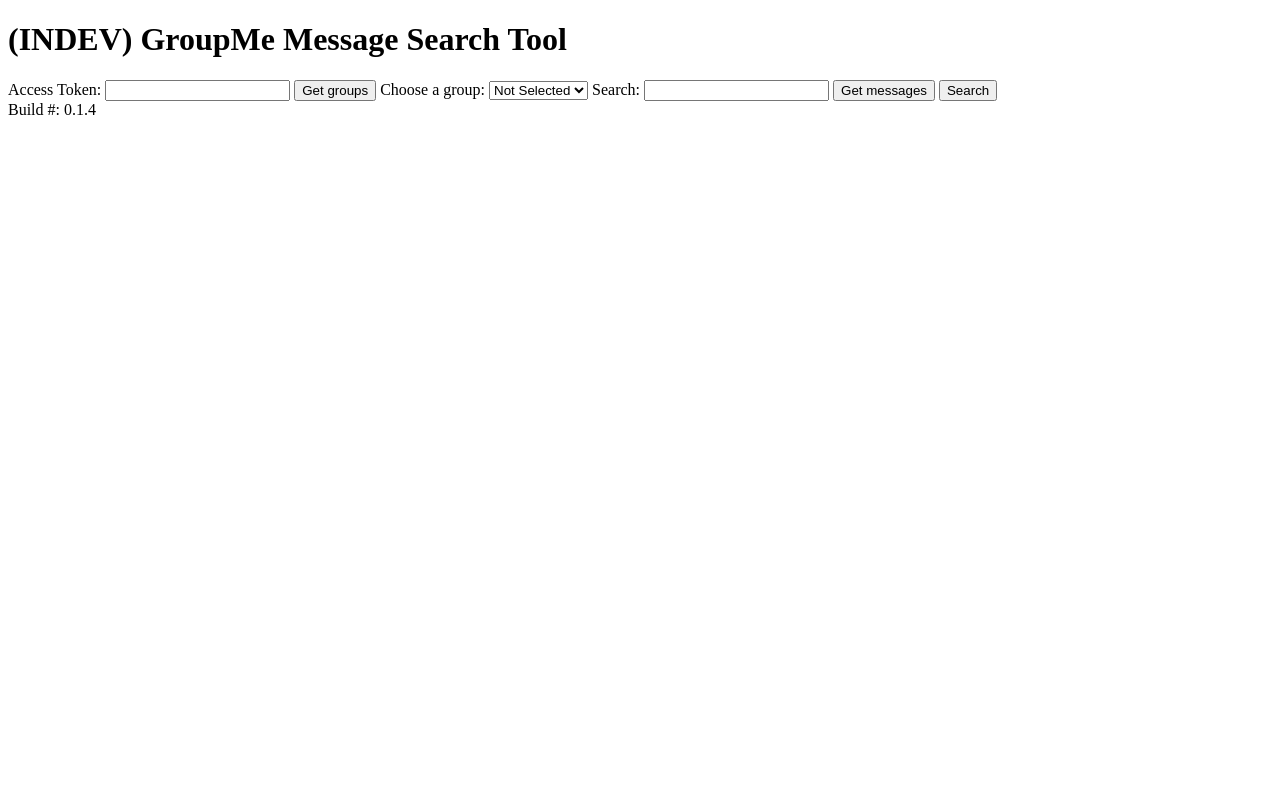
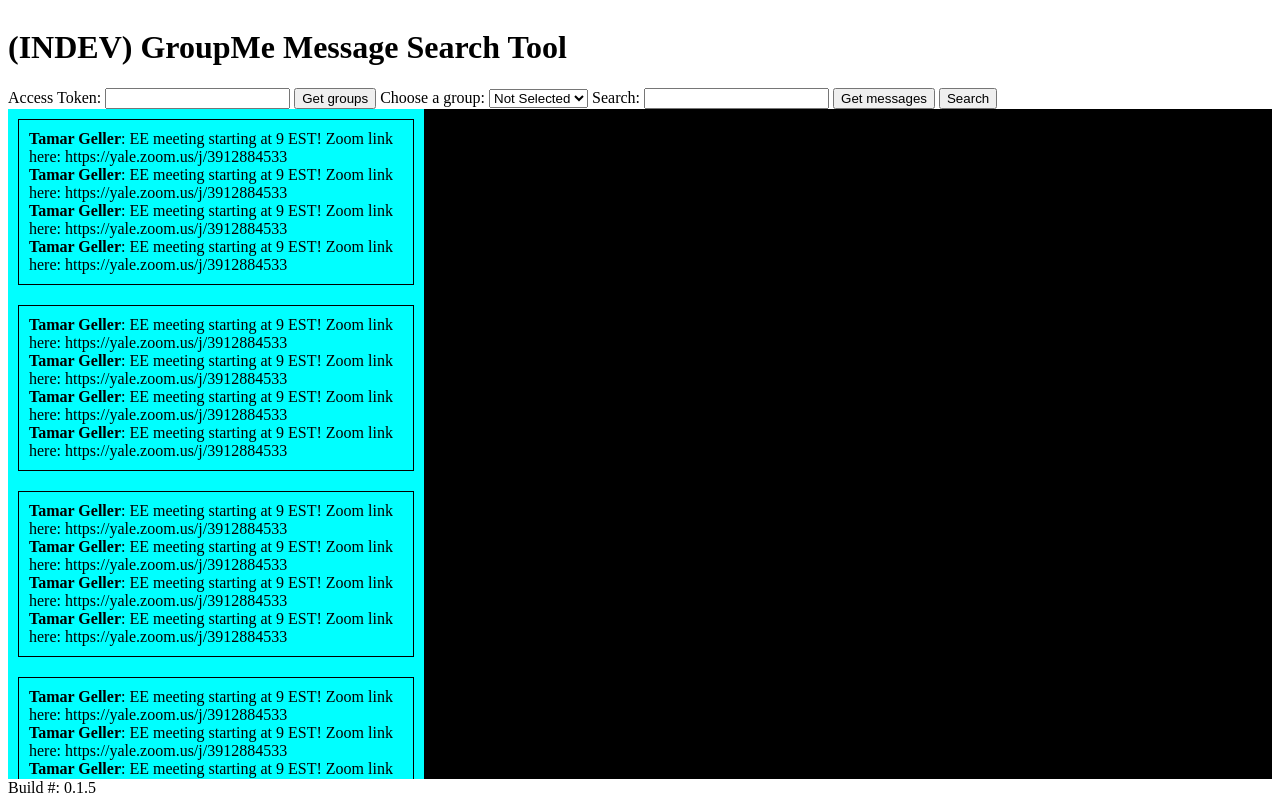
Before and after one commit to tigerjwang/groupme-message-search, a plain HTML site: page index.html in a window 1280 px wide. Drawn offline with Linux system fonts and the light colour scheme.

Commit message:
Build 0.1.5
*Adds main.css
*Preliminary implementation of previewer
*Restructuring body with flexboxes
*Reserved space for message viewer

```diff
--- a/index.html
+++ b/index.html
@@ -1,6 +1,7 @@
 <!DOCTYPE html>
 <html>
 <head>
+<link href="main.css" rel="stylesheet">
 <script type="text/javascript">
 var messages = [];
 
@@ -102,8 +103,9 @@ async function getConversations(search_term) {
 </head>
 <body>
 
+	<div id="main">
+		<div id="header">
 			<h1>(INDEV) GroupMe Message Search Tool</h1>
-
 			<label for="token">Access Token: </label>
 			<input type="text" id="token">
 
@@ -122,7 +124,48 @@ Get groups</button>
 			<button type="button" onclick="getMessages(document.getElementById('token').value, document.getElementById('group-select').value);">Get messages</button>
 
 			<button type="button" onclick="getConversations(document.getElementById('search').value);">Search</button>
+		</div>
 
-<div>Build #: 0.1.4</div>
+		<div id="search-main">
+			<div id="preview-container">
+				<div class="conversation-preview" id="conversation-0">
+					<div class="preview-message"><b>Tamar Geller</b>: EE meeting starting at 9 EST! Zoom link here: https://yale.zoom.us/j/3912884533</div>
+					<div class="preview-message"><b>Tamar Geller</b>: EE meeting starting at 9 EST! Zoom link here: https://yale.zoom.us/j/3912884533</div>
+					<div class="preview-message"><b>Tamar Geller</b>: EE meeting starting at 9 EST! Zoom link here: https://yale.zoom.us/j/3912884533</div>
+					<div class="preview-message"><b>Tamar Geller</b>: EE meeting starting at 9 EST! Zoom link here: https://yale.zoom.us/j/3912884533</div>
+				</div>
+				<div class="conversation-preview" id="conversation-1">
+					<div class="preview-message"><b>Tamar Geller</b>: EE meeting starting at 9 EST! Zoom link here: https://yale.zoom.us/j/3912884533</div>
+					<div class="preview-message"><b>Tamar Geller</b>: EE meeting starting at 9 EST! Zoom link here: https://yale.zoom.us/j/3912884533</div>
+					<div class="preview-message"><b>Tamar Geller</b>: EE meeting starting at 9 EST! Zoom link here: https://yale.zoom.us/j/3912884533</div>
+					<div class="preview-message"><b>Tamar Geller</b>: EE meeting starting at 9 EST! Zoom link here: https://yale.zoom.us/j/3912884533</div>
+				</div>
+				<div class="conversation-preview" id="conversation-2">
+					<div class="preview-message"><b>Tamar Geller</b>: EE meeting starting at 9 EST! Zoom link here: https://yale.zoom.us/j/3912884533</div>
+					<div class="preview-message"><b>Tamar Geller</b>: EE meeting starting at 9 EST! Zoom link here: https://yale.zoom.us/j/3912884533</div>
+					<div class="preview-message"><b>Tamar Geller</b>: EE meeting starting at 9 EST! Zoom link here: https://yale.zoom.us/j/3912884533</div>
+					<div class="preview-message"><b>Tamar Geller</b>: EE meeting starting at 9 EST! Zoom link here: https://yale.zoom.us/j/3912884533</div>
+				</div>
+				<div class="conversation-preview" id="conversation-3">
+					<div class="preview-message"><b>Tamar Geller</b>: EE meeting starting at 9 EST! Zoom link here: https://yale.zoom.us/j/3912884533</div>
+					<div class="preview-message"><b>Tamar Geller</b>: EE meeting starting at 9 EST! Zoom link here: https://yale.zoom.us/j/3912884533</div>
+					<div class="preview-message"><b>Tamar Geller</b>: EE meeting starting at 9 EST! Zoom link here: https://yale.zoom.us/j/3912884533</div>
+					<div class="preview-message"><b>Tamar Geller</b>: EE meeting starting at 9 EST! Zoom link here: https://yale.zoom.us/j/3912884533</div>
+				</div>
+				<div class="conversation-preview" id="conversation-4">
+					<div class="preview-message"><b>Tamar Geller</b>: EE meeting starting at 9 EST! Zoom link here: https://yale.zoom.us/j/3912884533</div>
+					<div class="preview-message"><b>Tamar Geller</b>: EE meeting starting at 9 EST! Zoom link here: https://yale.zoom.us/j/3912884533</div>
+					<div class="preview-message"><b>Tamar Geller</b>: EE meeting starting at 9 EST! Zoom link here: https://yale.zoom.us/j/3912884533</div>
+					<div class="preview-message"><b>Tamar Geller</b>: EE meeting starting at 9 EST! Zoom link here: https://yale.zoom.us/j/3912884533</div>
+				</div>
+			</div>
+			<div id="message-viewer"></div>
+		</div>
+
+		<div id="footer">
+			<div>Build #: 0.1.5</div>
+		</div>
+
+	</div>
 </body>
 </html>
--- /dev/null
+++ b/main.css
@@ -0,0 +1,43 @@
+html,
+body {
+	height: 100%;
+}
+
+#main {
+	display: flex;
+	flex-direction: column;
+	height: 100%;
+}
+
+#header {
+	flex: 0 1 auto;
+}
+
+#search-main {
+	display: flex;
+	flex: 1 1 auto;
+	overflow-y: auto;
+}
+
+#footer {
+	flex: 0 1 40px;
+}
+
+#preview-container {
+	display: flex;
+	flex-direction: column;
+	flex: 1 200px;
+	background-color: cyan;
+	overflow-y: auto;
+}
+
+#message-viewer {
+	flex: 3 200px;
+	background-color: black;
+}
+
+.conversation-preview {
+	margin: 10px;
+	padding: 10px;
+	border: 1px solid black;;
+}
```
Lines whose indentation alone changed are shown as unchanged.
